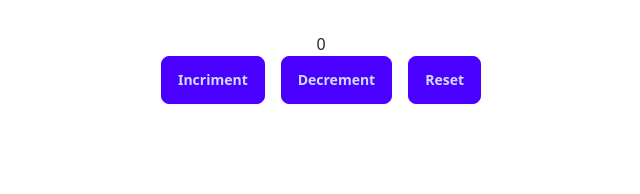
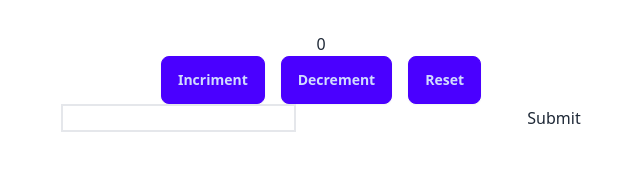
Before and after one commit to Shahriyar001/react-hooks, a React (Vite) app: page / in a window 1280 px wide. Shown: the top 194 px of the page, without its empty margins (319-959 px from the left). Built offline with nearby package versions, Linux system fonts and the light colour scheme.

Commit message:
addded form

```diff
--- a/src/App.jsx
+++ b/src/App.jsx
@@ -1,9 +1,11 @@
 import "./App.css";
 import UseState from "./pages/UseState";
+import UseStateExample from "./pages/useStateExample";
 function App() {
   return (
     <div>
       <UseState />
+      <UseStateExample />
     </div>
   );
 }
--- a/src/pages/UseState.jsx
+++ b/src/pages/UseState.jsx
@@ -4,9 +4,12 @@ const UseState = () => {
   const [counter, setCounter] = useState(0);
 
   const handleIncrement = () => {
-    setCounter((prvStatus) => prvStatus + 1);
-    setCounter((prvStatus) => prvStatus + 1);
-    setCounter((prvStatus) => prvStatus + 1);
+    setCounter(counter + 1);
+  };
+  const handleAsyncIncrement = () => {
+    setTimeout(() => {
+      setCounter((prvState) => prvState + 1);
+    }, 2000);
   };
 
   console.log("render");
@@ -18,7 +21,7 @@ const UseState = () => {
       </button>
       <button
         className="btn btn-primary gap-2 mx-4"
-        onClick={() => setCounter((prvStatus) => prvStatus - 1)}
+        onClick={handleAsyncIncrement}
       >
         Decrement
       </button>
--- a/src/pages/useStateExample.jsx
+++ b/src/pages/useStateExample.jsx
@@ -1,9 +1,30 @@
-const useStateExample = () => {
+import { useState } from "react";
+
+const UseStateExample = () => {
+  const [name, setName] = useState();
+  const [email, setEmail] = useState();
   return (
-    <div>
-      <h1>Counter</h1>
-    </div>
+    <form>
+      <input
+        onChange={(e) => setName(e.target.value)}
+        type="text"
+        name="name"
+        id="name"
+        className="border border-2"
+      />
+      <input
+        onChange={(e) => setEmail(e.target.value)}
+        type="email"
+        name="email"
+        id="email"
+      />
+      <button className="" type="submit">
+        Submit
+      </button>
+      <h1>{name}</h1>
+      <h1>{email}</h1>
+    </form>
   );
 };
 
-export default useStateExample;
+export default UseStateExample;
```
